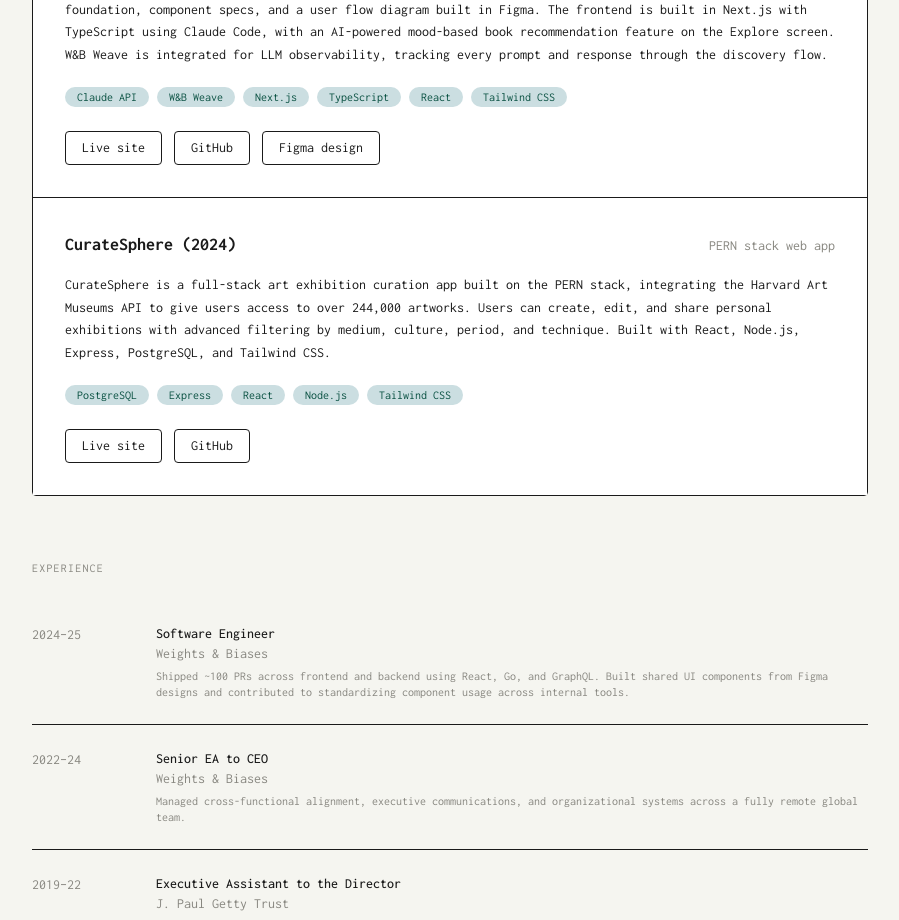
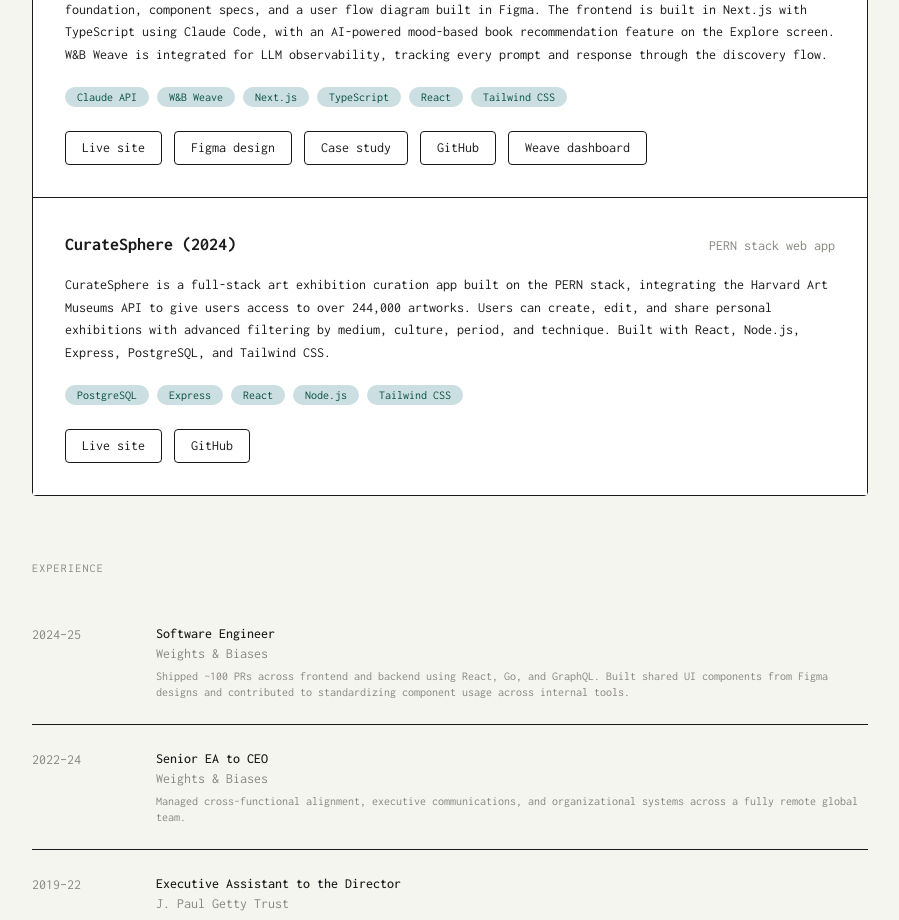
Before and after one commit to molliean/mollie-anderson, a Next.js app: page / in a window 1280 px wide. Shown: the part 820-1740 px from the top of the page, without its empty margins (190-1089 px from the left). Built offline with nearby package versions, Linux system fonts and the light colour scheme.

Commit message:
add case study and weave to CB

```diff
--- a/app/page.tsx
+++ b/app/page.tsx
@@ -97,8 +97,10 @@ export default function Home() {
               </div>
               <div className="flex flex-wrap gap-3">
                 <a href="https://creature-app.vercel.app/" target="_blank" rel="noopener noreferrer" className={BTN}>Live site</a>
+                <a href="https://www.figma.com/design/58i3A5rml54rTcRGa5QyP6/CB-APP?node-id=71-770&t=j5tDMJjWdvJwv8dN-1" target="_blank" rel="noopener noreferrer" className={BTN}>Figma design</a>
+                <a href="https://www.notion.so/End-to-end-app-Creature-Books-33de7a11edf58079a64cc611a8628b8c?showMoveTo=true&saveParent=true" target="_blank" rel="noopener noreferrer" className={BTN}>Case study</a>
                 <a href="https://github.com/molliean/creature-app" target="_blank" rel="noopener noreferrer" className={BTN}>GitHub</a>
-                <a href="https://www.figma.com/design/58i3A5rml54rTcRGa5QyP6/CB-APP?node-id=71-770&t=j5tDMJjWdvJwv8dN-1" target="_blank" rel="noopener noreferrer" className={BTN}>Figma design</a>
+                <a href="https://wandb.ai/molliean29-test/creature-app/overview" target="_blank" rel="noopener noreferrer" className={BTN}>Weave dashboard</a>
               </div>
             </div>
 
```
